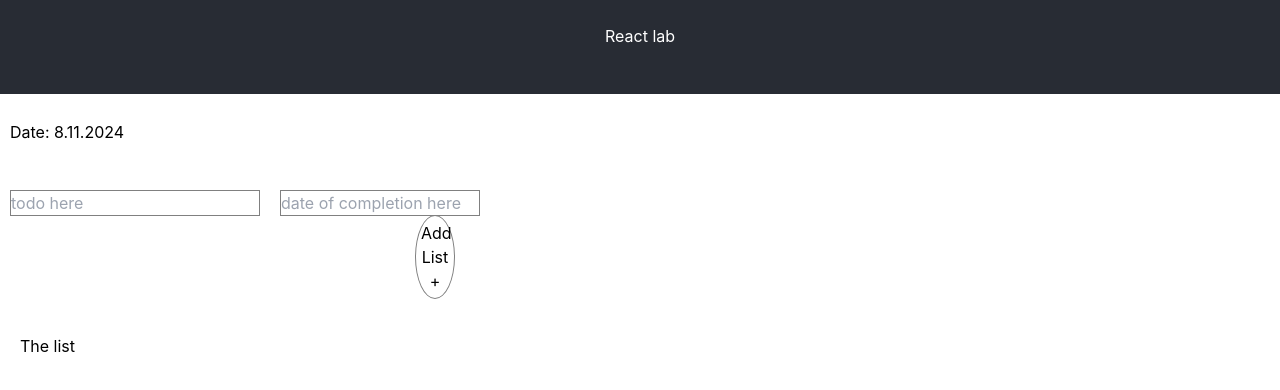
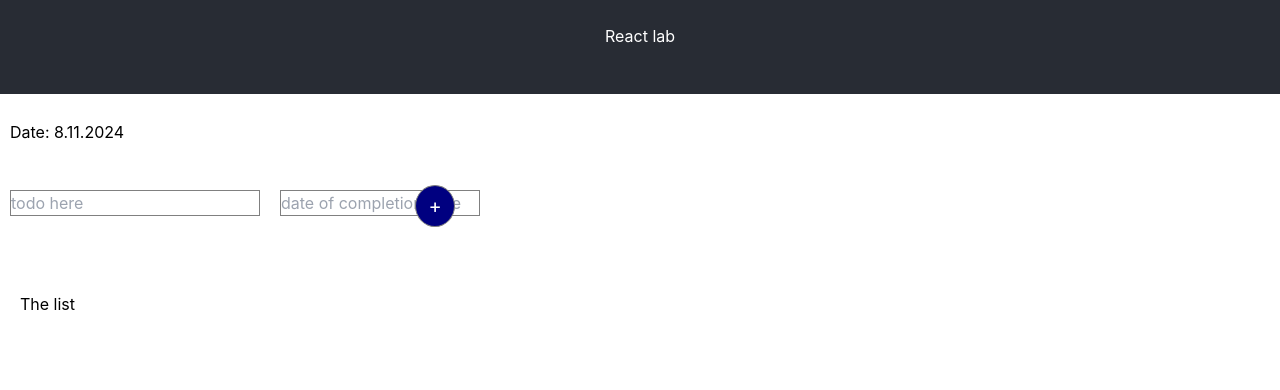
Before and after one commit to DenisV868/DenisV868.github.io, a React (Create React App) app: page / in a window 1280 px wide. Shown: the top 390 px of the page. Built offline with nearby package versions, Linux system fonts and the light colour scheme.

Commit message:
todo list project expanding

```diff
--- a/src/App.css
+++ b/src/App.css
@@ -88,3 +88,12 @@ input[type="checkbox"]{
 p{
   margin: 10px;
 }
+
+#add{
+  position: relative;
+  bottom: 30px;
+  font-size: 20px;
+  padding: 0;
+  background-color: navy;
+  color: white;
+}
--- a/src/tech.js
+++ b/src/tech.js
@@ -1,6 +1,6 @@
 import React, { useRef, useState } from "react";
 
-let objectCheckbox = {
+let objectList = {
     unchecked: false,
     checked: true,
     stateArray: [],
@@ -50,13 +50,13 @@ const List = ({ inputRef, dateInputRef }) => {
             setElement((prevState) => [...prevState, combined]);
             setCheckedState((prevState) => [...prevState, false]); // Initialize with unchecked state
 
-            objectCheckbox.stateArray.push(0); // Initialize checkbox state
-            objectCheckbox.highlightArray.push("white")
-            objectCheckbox.liArray.push(combined)
+            objectList.stateArray.push(0); // Initialize checkbox state
+            objectList.highlightArray.push("white")
+            objectList.liArray.push(combined)
 
             // Ensure refs are created for new checkboxes
-            initializeRefs(objectCheckbox.stateArray.length);
-            initializeRefs(objectCheckbox.liArray)
+            initializeRefs(objectList.stateArray.length);
+            initializeRefs(objectList.liArray)
         }
 
         if (input.current) {
@@ -67,7 +67,7 @@ const List = ({ inputRef, dateInputRef }) => {
             dateInput.current.value = "";
         }
 
-        renderTasks(JSON.stringify(objectCheckbox, null, 2));
+        renderTasks(JSON.stringify(objectList, null, 2));
     }
 
     function remove(index) {
@@ -77,17 +77,17 @@ const List = ({ inputRef, dateInputRef }) => {
             setCheckedState(checkedState.filter((_, i) => i !== index));
 
             // Update the state array and checkboxes refs
-            objectCheckbox.stateArray.splice(index, 1);
-            if(objectCheckbox.highlightArray.length > 1) {
-                objectCheckbox.highlightArray.splice(index, 1)
+            objectList.stateArray.splice(index, 1);
+            if(objectList.highlightArray.length > 1) {
+                objectList.highlightArray.splice(index, 1)
             }
-            if (objectCheckbox.highlightArray.length === 1) {
-                objectCheckbox.highlightArray.splice(index,1,"white")
+            if (objectList.highlightArray.length === 1) {
+                objectList.highlightArray.splice(index,1,"white")
             }
             checkboxes.current.splice(index, 1);
-            objectCheckbox.liArray.splice(index, 1);
+            objectList.liArray.splice(index, 1);
 
-            renderTasks(JSON.stringify(objectCheckbox, null, 2));
+            renderTasks(JSON.stringify(objectList, null, 2));
         } else {
             alert("There are no elements in the list");
         }
@@ -106,28 +106,28 @@ const List = ({ inputRef, dateInputRef }) => {
         setHighlightedState(updatedHighlightedState)
 
         // Update the checkbox state array
-        objectCheckbox.stateArray[index] = updatedCheckedState[index] ? 1 : 0;
-        if (objectCheckbox.stateArray[index] === 0){
-            objectCheckbox.highlightArray.splice(index,1,"white")
+        objectList.stateArray[index] = updatedCheckedState[index] ? 1 : 0;
+        if (objectList.stateArray[index] === 0){
+            objectList.highlightArray.splice(index,1,"white")
         }
-        if (objectCheckbox.stateArray[index] === 1){
-            objectCheckbox.highlightArray.splice(index,1,"#28a745")
+        if (objectList.stateArray[index] === 1){
+            objectList.highlightArray.splice(index,1,"#28a745")
         }
 
-        renderTasks(objectCheckbox.stateArray); // Update the state of the checkboxes
+        renderTasks(objectList.stateArray); // Update the state of the checkboxes
     };
 
 
 
     return (
         <div className={"containerForList"}>
-            <button onClick={add} id={"add"} style={{borderRadius: "100%", width:"40px", textAlign: "center"}}>Add List
+            <button onClick={add} id={"add"} style={{borderRadius: "100%", width:"40px", textAlign: "center"}}>
                 +
             </button>
             <ul>
                 The list
                 {element.map((item, index) => (
-                    <li key={index} style={{backgroundColor:objectCheckbox.highlightArray[index]}}>
+                    <li key={index} style={{backgroundColor:objectList.highlightArray[index]}}>
                         {item}
                         {/* Controlled checkbox */}
                         <input
```
